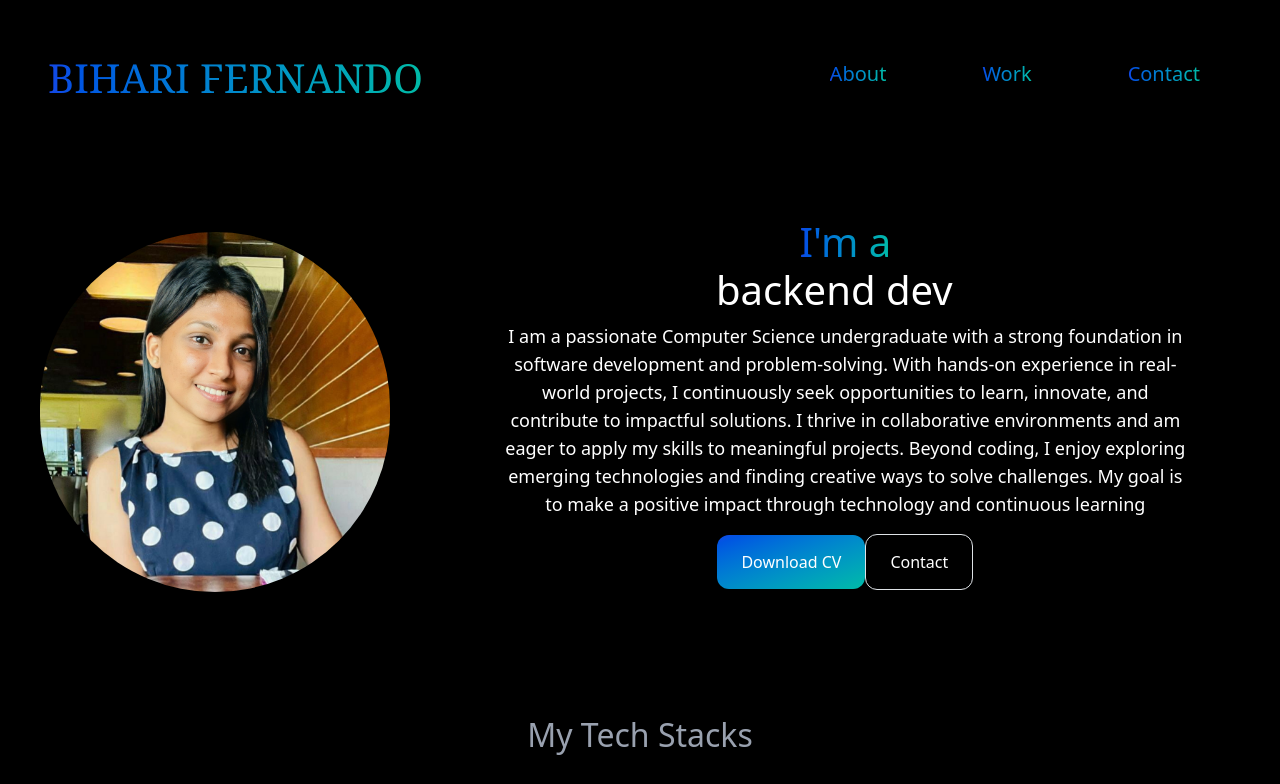
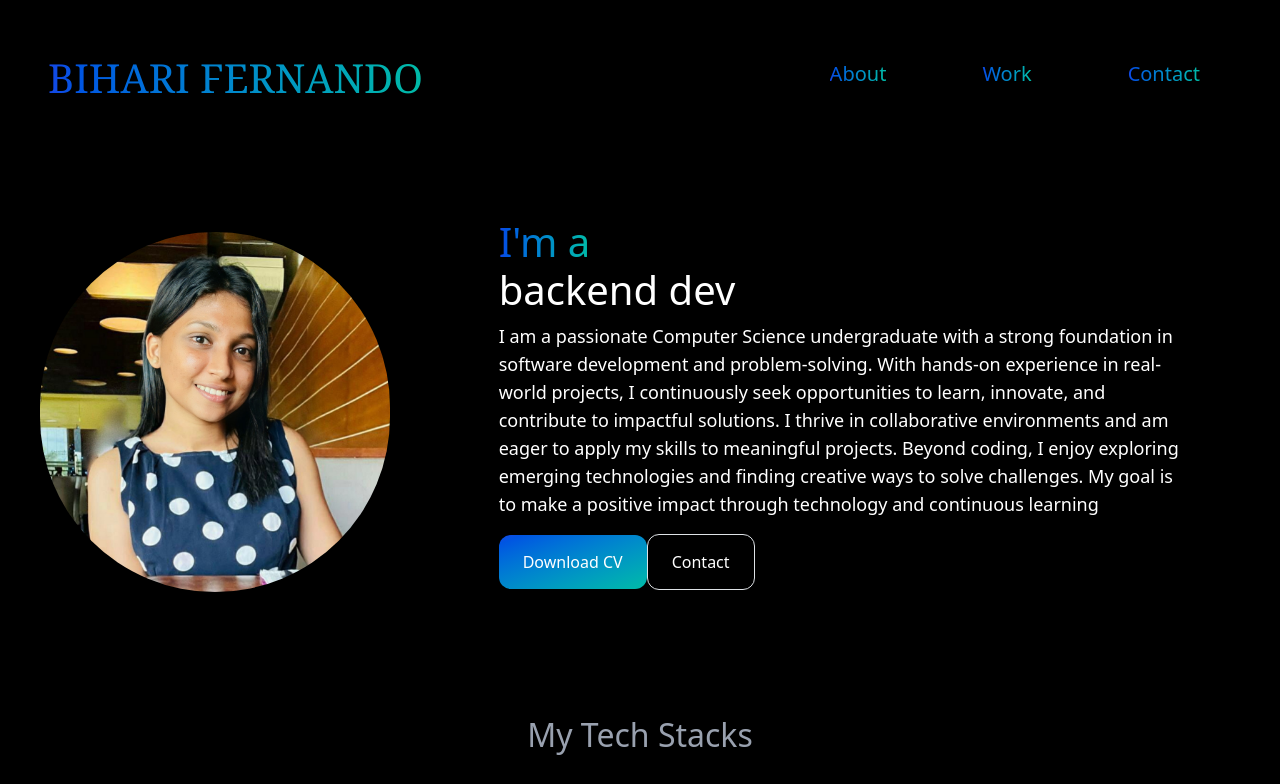
Before and after one commit to Bihari-Fernando/My_Portfolio, a React (Vite) app: page / in a window 1280 px wide. Shown: the top 784 px of the page. Built offline with nearby package versions, Linux system fonts and the light colour scheme.

Commit message:
text aligned in hero section

```diff
--- a/src/components/Hero.jsx
+++ b/src/components/Hero.jsx
@@ -10,7 +10,7 @@ const Hero = () => {
             </div>
 
             <div className='col-span-2 px-5 my-auto'>
-                <h1 className='text-white text-4xl sm:text-5xl lg:text-8xl front-extrabold'>
+                <h1 className='text-white text-4xl text-left sm:text-5xl lg:text-8xl front-extrabold'>
                     <span className='primary-color'>
                         I'm a
                     </span><br />
@@ -28,10 +28,10 @@ const Hero = () => {
                         repeat={Infinity}
                     />
                 </h1>
-                <p className='text-white sm:text-lg my-6 lg:text'>
+                <p className='text-white text-left sm:text-lg my-6 lg:text'>
                     I am a passionate Computer Science undergraduate with a strong foundation in software development and problem-solving. With hands-on experience in real-world projects, I continuously seek opportunities to learn, innovate, and contribute to impactful solutions. I thrive in collaborative environments and am eager to apply my skills to meaningful projects. Beyond coding, I enjoy exploring emerging technologies and finding creative ways to solve challenges. My goal is to make a positive impact through technology and continuous learning
                 </p>
-                <div className='my-8'>
+                <div className='my-8 text-left'>
                     <a href='/cv.pdf' download="My_CV.pdf" className='px-6 py-3 w-full rounded-xl bg-gradient-to-br from-blue-700 to-teal-500 text-white no-underline'>Download CV</a>
                     <a href='#contact' className='px-6 py-3 w-full rounded-xl border border-gray-400 hover:bg-gradient-to-br from-blue-700 to-teal-500 text-white hover:border-none'>Contact</a>
                 </div>
```
